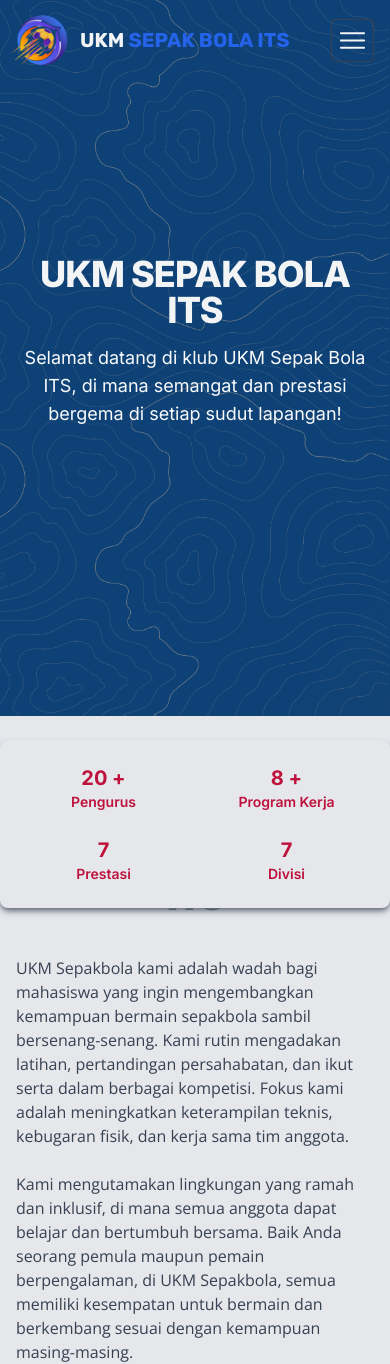
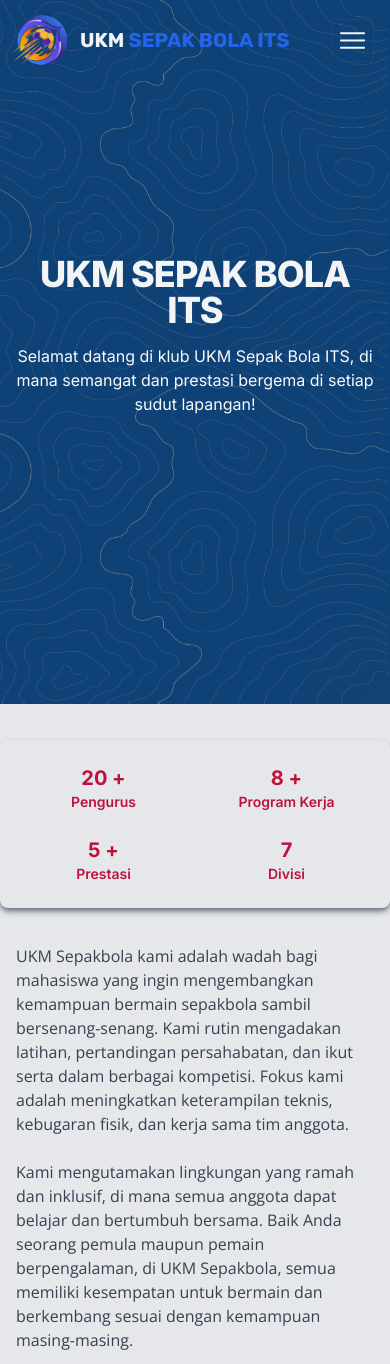
Before and after one commit to tenesin/ukmsb, a Vue app: page / in a window 390 px wide. Shown: the top 1364 px of the page. Built offline with nearby package versions, Linux system fonts and the light colour scheme.

Commit message:
fix: logo ukm

```diff
--- a/src/views/sections/GreetingSection.vue
+++ b/src/views/sections/GreetingSection.vue
@@ -15,7 +15,7 @@
             </div>
             <div class="lg:mt-20 lg:col-span-5 lg:flex py-2">
                 <img data-aos="zoom-in" src="/src/assets/logo-ukm.png" alt="logo ukm"
-                    class="lg:-mt-16 lg:w-full lg:h-full w-96 content-center align-middle items-center h-96 object-cover">
+                    class="lg:-mt-16 lg:w-full lg:h-128 w-96 content-center align-middle items-center h-128 object-cover">
             </div>
         </div>
         <div class="absolute inset-x-0 top-[calc(100%-13rem)] -z-10 transform-gpu overflow-hidden blur-3xl sm:top-[calc(70%-30rem)]"
--- a/src/views/sections/HomeSection.vue
+++ b/src/views/sections/HomeSection.vue
@@ -1,12 +1,12 @@
 <template>
     <!-- Home Section Start -->
     <section id="home" class="md:bg-top bg-right bg-no-repeat bg-cover"
-        style="background-image: linear-gradient(to bottom, rgba(0,0,0,0), transparent), url('/album/bg-home.png')">
+        style="background-image: url('/album/bg-home.png')">
         <div class="font-inter lg:py-80 max-w-screen-xl px-4 py-64 mx-auto text-center">
             <h1 ref="typingText"
                 class="md:text-5xl lg:text-6xl mb-4 text-4xl font-extrabold leading-none tracking-tight text-gray-100">
             </h1>
-            <p class="lg:text-xl sm:px-16 lg:px-48 text-gray-50 mb-8 text-lg font-normal">
+            <p class="lg:text-xl sm:px-16 lg:px-48 text-gray-50 mb-8 text-md font-normal">
                 Selamat datang di klub UKM Sepak Bola ITS, di mana semangat dan prestasi bergema di setiap sudut lapangan!</p>
         </div>
         <div class="md:gap-8 md:p-8 z-[999] -bottom-16 shadow-gray-500 font-inter md:grid-cols-4 absolute inset-x-0 grid max-w-screen-xl grid-cols-2 gap-6 p-6 mx-auto bg-gray-200 rounded-lg shadow-md"
@@ -26,7 +26,7 @@
 
             <!-- stat - start -->
             <div class="text-rose-700 flex flex-col items-center transition-all duration-500 ease-in-out">
-                <div class="sm:text-2xl md:text-3xl text-xl font-bold">{{ prestasi }}</div>
+                <div class="sm:text-2xl md:text-3xl text-xl font-bold">{{ prestasi }} +</div>
                 <div class="sm:text-base text-sm font-semibold">Prestasi</div>
             </div>
             <div class="text-rose-700 flex flex-col items-center transition-all duration-500 ease-in-out">
@@ -79,7 +79,7 @@
         animateCount() {
             const finalPengurus = 20;
             const finalprogramKerja = 8;
-            const finalPrestasi = 7;
+            const finalPrestasi = 5;
             const finalDivisi = 7;
 
             const duration = 5000;
```
Also changed, not shown: src/assets/logo-ukm.png.
